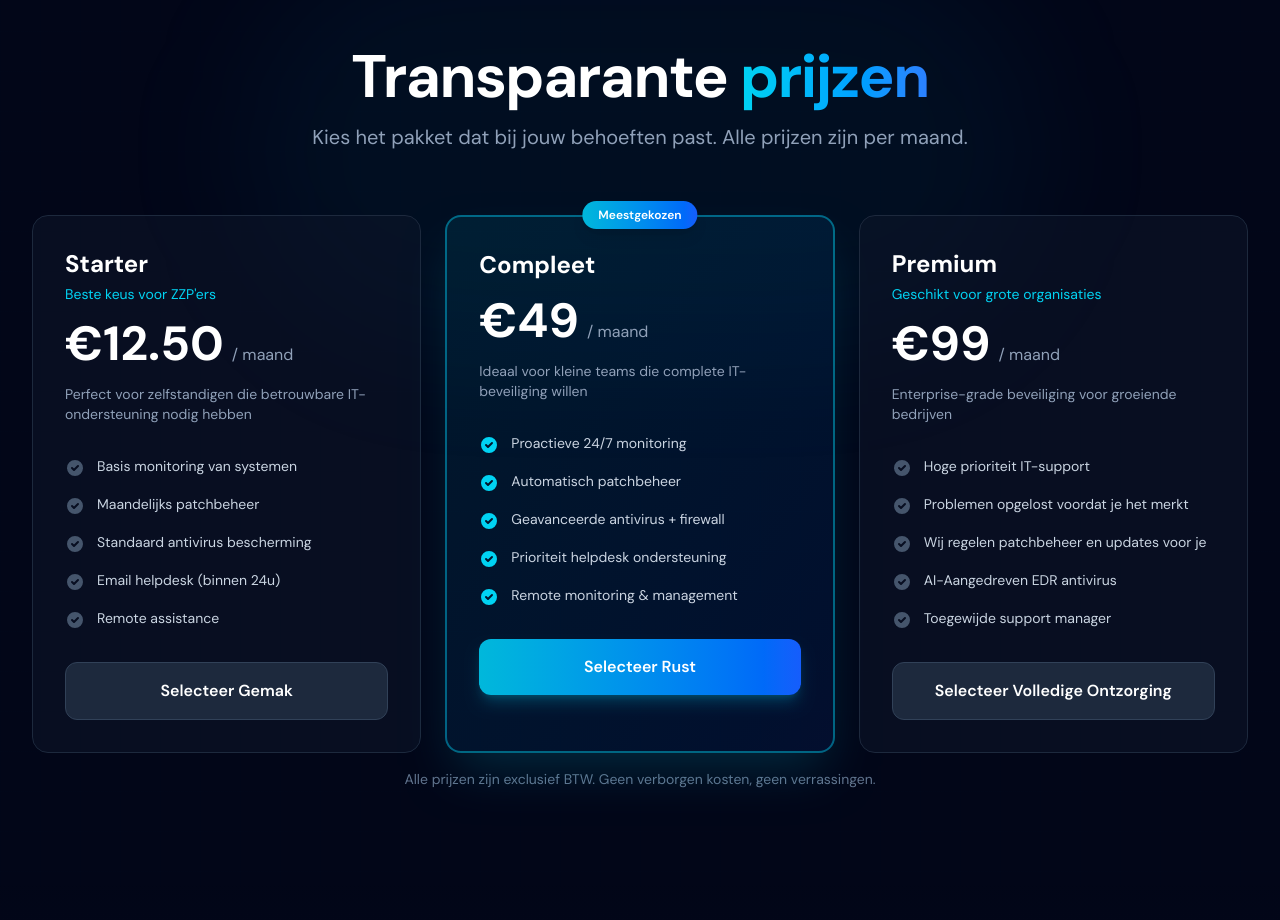
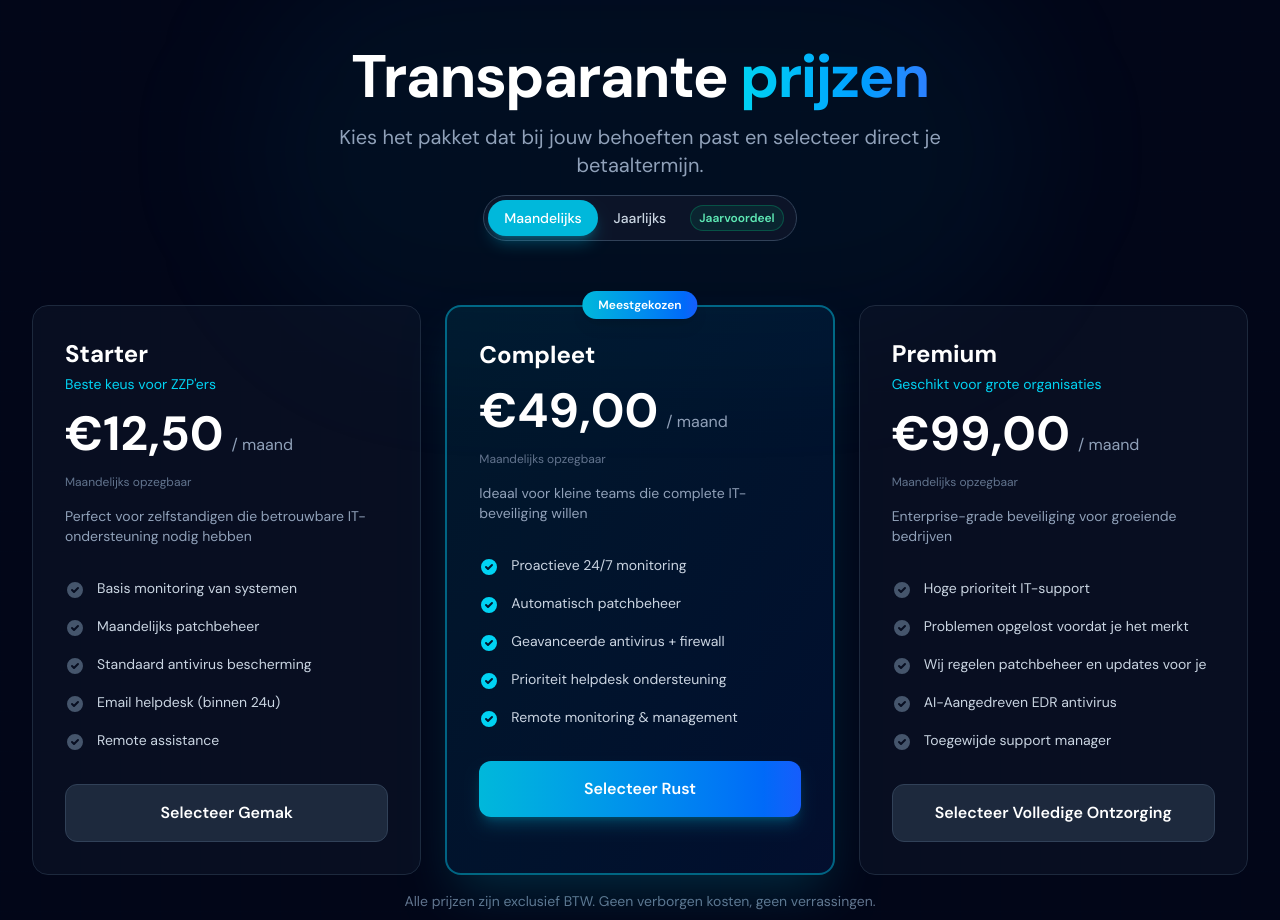
Before and after one commit to dice-pls7/yyit-demo, a Next.js app: page / in a window 1280 px wide. Shown: the part 3720-4640 px from the top of the page. Built offline with nearby package versions, Linux system fonts and the light colour scheme; no server answers.

Commit message:
Pricing heeft nu maandelijks en jaarlijkse SWITCH OPTIE EN ook nog aangegeven wat je bespaart EN wat het jaarlijks kost.

```diff
--- a/components/Pricing.tsx
+++ b/components/Pricing.tsx
@@ -2,22 +2,41 @@
 
 import { useState } from 'react';
 import posthog from 'posthog-js';
-
-type Plan = { name: string; buttonname: string; price: string; badge: string; description: string; features: string[]; highlighted: boolean };
+import PurchaseFormSteps from './PurchaseFormSteps';
+import type { BillingCycle, Plan } from './pricing-types';
 
 export default function Pricing() {
   const [loadingPlan, setLoadingPlan] = useState<string | null>(null);
   const [error, setError] = useState('');
+  const [billingCycle, setBillingCycle] = useState<BillingCycle>('monthly');
 
   const [selectedPlan, setSelectedPlan] = useState<Plan | null>(null);
-  const [customerName, setCustomerName] = useState('');
-  const [customerEmail, setCustomerEmail] = useState('');
+
+  const formatPrice = (price: number) =>
+    new Intl.NumberFormat('nl-NL', {
+      minimumFractionDigits: 2,
+      maximumFractionDigits: 2,
+    }).format(price);
+
+  const getAnnualPrice = (plan: Plan) => plan.yearlyMonthlyPrice * 12;
+  const getAnnualSavings = (plan: Plan) => (plan.monthlyPrice * 12) - getAnnualPrice(plan);
+  const getDisplayedMonthlyEquivalent = (plan: Plan) => {
+    if (billingCycle === 'monthly') return plan.monthlyPrice;
+    return plan.yearlyMonthlyPrice;
+  };
+
+  const getCheckoutAmount = (plan: Plan) => {
+    if (billingCycle === 'monthly') return plan.monthlyPrice;
+    return getAnnualPrice(plan);
+  };
 
   function openCheckoutForm(plan: Plan) {
-    posthog.capture('checkout_form_opened', { plan: plan.name, price: plan.price });
+    posthog.capture('checkout_form_opened', {
+      plan: plan.name,
+      billingCycle,
+      price: getCheckoutAmount(plan),
+    });
     setSelectedPlan(plan);
-    setCustomerName('');
-    setCustomerEmail('');
     setError('');
   }
 
@@ -25,17 +44,21 @@ export default function Pricing() {
     setSelectedPlan(null);
   }
 
-  async function handleFormSubmit(e: React.FormEvent) {
-    e.preventDefault();
+  async function handleFormSubmit() {
     if (!selectedPlan) return;
 
-    posthog.capture('checkout_form_submitted', { plan: selectedPlan.name, price: selectedPlan.price });
+    posthog.capture('checkout_form_submitted', {
+      plan: selectedPlan.name,
+      billingCycle,
+      price: getCheckoutAmount(selectedPlan),
+    });
 
     closeCheckoutForm();
     await handleCheckout(selectedPlan);
   }
 
-  async function handleCheckout(plan: { name: string; price: string; description: string }) {
+  async function handleCheckout(plan: Plan) {
+    const checkoutAmount = getCheckoutAmount(plan);
     setLoadingPlan(plan.name);
     setError('');
     try {
@@ -43,16 +66,20 @@ export default function Pricing() {
         method: 'POST',
         headers: { 'Content-Type': 'application/json' },
         body: JSON.stringify({
-          description: `YYIT ${plan.name} pakket`,
-          price: parseFloat(plan.price),
-          reference: `YYIT-${plan.name.toUpperCase()}-${Date.now()}`,
+          description: `YYIT ${plan.name} pakket (${billingCycle === 'monthly' ? 'maandelijks' : 'jaarlijks'})`,
+          price: checkoutAmount,
+          reference: `YYIT-${plan.name.toUpperCase()}-${billingCycle.toUpperCase()}-${Date.now()}`,
         }),
       });
       const data = await res.json();
       if (!res.ok || !data.redirectUrl) {
         setError(data.error ?? 'Betaling starten mislukt. Probeer het opnieuw.');
       } else {
-        posthog.capture('payment_link_opened', { plan: plan.name, price: plan.price }, { send_instantly: true });
+        posthog.capture(
+          'payment_link_opened',
+          { plan: plan.name, billingCycle, price: checkoutAmount },
+          { send_instantly: true }
+        );
         window.location.href = data.redirectUrl;
       }
     } catch {
@@ -66,7 +93,8 @@ export default function Pricing() {
     {
       name: 'Starter',
       buttonname: 'Gemak',
-      price: '12.50',
+      monthlyPrice: 12.5,
+      yearlyMonthlyPrice: 9.99,
       badge: 'Beste keus voor ZZP\'ers',
       description: 'Perfect voor zelfstandigen die betrouwbare IT-ondersteuning nodig hebben',
       features: [
@@ -81,7 +109,8 @@ export default function Pricing() {
     {
       name: 'Compleet',
       buttonname: 'Rust',
-      price: '49',
+      monthlyPrice: 49,
+      yearlyMonthlyPrice: 39.99,
       badge: 'Meestgekozen',
       description: 'Ideaal voor kleine teams die complete IT-beveiliging willen',
       features: [
@@ -96,7 +125,8 @@ export default function Pricing() {
     {
       name: 'Premium',
       buttonname: 'Volledige Ontzorging',
-      price: '99',
+      monthlyPrice: 99,
+      yearlyMonthlyPrice: 79.99,
       badge: 'Geschikt voor grote organisaties',
       description: 'Enterprise-grade beveiliging voor groeiende bedrijven',
       features: [
@@ -126,8 +156,38 @@ export default function Pricing() {
             </span>
           </h2>
           <p className="text-xl text-slate-400 max-w-2xl mx-auto">
-            Kies het pakket dat bij jouw behoeften past. Alle prijzen zijn per maand.
+            Kies het pakket dat bij jouw behoeften past en selecteer direct je betaaltermijn.
           </p>
+
+          <div className="inline-flex items-center p-1 rounded-full border border-slate-700 bg-slate-900/80">
+            <button
+              type="button"
+              onClick={() => setBillingCycle('monthly')}
+              className={`px-4 py-2 text-sm font-medium rounded-full transition-colors ${
+                billingCycle === 'monthly'
+                  ? 'bg-cyan-500 text-white shadow-lg shadow-cyan-500/30'
+                  : 'text-slate-300 hover:text-white'
+              }`}
+              aria-pressed={billingCycle === 'monthly'}
+            >
+              Maandelijks
+            </button>
+            <button
+              type="button"
+              onClick={() => setBillingCycle('yearly')}
+              className={`px-4 py-2 text-sm font-medium rounded-full transition-colors ${
+                billingCycle === 'yearly'
+                  ? 'bg-cyan-500 text-white shadow-lg shadow-cyan-500/30'
+                  : 'text-slate-300 hover:text-white'
+              }`}
+              aria-pressed={billingCycle === 'yearly'}
+            >
+              Jaarlijks
+            </button>
+            <span className="ml-2 mr-2 px-2 py-1 text-xs font-semibold text-emerald-300 bg-emerald-500/10 border border-emerald-500/30 rounded-full">
+              Jaarvoordeel
+            </span>
+          </div>
         </div>
 
         {/* Pricing Cards */}
@@ -159,9 +219,22 @@ export default function Pricing() {
                 </div>
 
                 <div className="flex items-baseline gap-2">
-                  <span className="text-5xl font-bold text-white">€{plan.price}</span>
+                  <span className="text-5xl font-bold text-white">€{formatPrice(getDisplayedMonthlyEquivalent(plan))}</span>
                   <span className="text-slate-400">/ maand</span>
                 </div>
+
+                {billingCycle === 'yearly' ? (
+                  <div className="space-y-1">
+                    <p className="text-xs text-emerald-300">
+                      Jaarlijks gefactureerd: €{formatPrice(getAnnualPrice(plan))} per jaar
+                    </p>
+                    <p className="text-xs text-emerald-200">
+                      U bespaart €{formatPrice(getAnnualSavings(plan))} per jaar
+                    </p>
+                  </div>
+                ) : (
+                  <p className="text-xs text-slate-500">Maandelijks opzegbaar</p>
+                )}
 
                 <p className="text-slate-400 text-sm">{plan.description}</p>
               </div>
@@ -215,67 +288,12 @@ export default function Pricing() {
 
       {/* Checkout Details Modal */}
       {selectedPlan && (
-        <div className="fixed inset-0 z-50 flex items-center justify-center bg-black/70 backdrop-blur-sm px-4">
-          <div className="relative w-full max-w-md rounded-2xl bg-slate-900 border border-slate-700 p-8 shadow-2xl">
-            <button
-              onClick={closeCheckoutForm}
-              className="absolute top-4 right-4 text-slate-400 hover:text-white transition-colors"
-              aria-label="Sluiten"
-            >
-              <svg className="w-5 h-5" fill="currentColor" viewBox="0 0 20 20">
-                <path fillRule="evenodd" d="M4.293 4.293a1 1 0 011.414 0L10 8.586l4.293-4.293a1 1 0 111.414 1.414L11.414 10l4.293 4.293a1 1 0 01-1.414 1.414L10 11.414l-4.293 4.293a1 1 0 01-1.414-1.414L8.586 10 4.293 5.707a1 1 0 010-1.414z" clipRule="evenodd" />
-              </svg>
-            </button>
-
-            <h3 className="text-xl font-bold text-white mb-1">Bijna klaar!</h3>
-            <p className="text-slate-400 text-sm mb-6">
-              Vul je gegevens in om door te gaan met het <span className="text-cyan-400 font-medium">{selectedPlan.name}</span> pakket (€{selectedPlan.price}/maand).
-            </p>
-
-            <form onSubmit={handleFormSubmit} className="space-y-4">
-              <div>
-                <label htmlFor="checkout-name" className="block text-sm font-medium text-slate-300 mb-1">
-                  Naam
-                </label>
-                <input
-                  id="checkout-name"
-                  type="text"
-                  autoComplete="name"
-                  name='fullname'
-                  required
-                  value={customerName}
-                  onChange={e => setCustomerName(e.target.value)}
-                  placeholder="Jan de Vries"
-                  className="w-full px-4 py-3 rounded-xl bg-slate-800 border border-slate-700 text-white placeholder-slate-500 text-sm focus:outline-none focus:border-cyan-500/60 focus:ring-1 focus:ring-cyan-500/30 transition-colors"
-                />
-              </div>
-
-              <div>
-                <label htmlFor="checkout-email" className="block text-sm font-medium text-slate-300 mb-1">
-                  E-mailadres
-                </label>
-                <input
-                  id="checkout-email"
-                  type="email"
-                  autoComplete="email"
-                  name='email'
-                  required
-                  value={customerEmail}
-                  onChange={e => setCustomerEmail(e.target.value)}
-                  placeholder="jouw@bedrijf.nl"
-                  className="w-full px-4 py-3 rounded-xl bg-slate-800 border border-slate-700 text-white placeholder-slate-500 text-sm focus:outline-none focus:border-cyan-500/60 focus:ring-1 focus:ring-cyan-500/30 transition-colors"
-                />
-              </div>
-
-              <button
-                type="submit"
-                className="w-full py-3 rounded-xl font-semibold bg-gradient-to-r from-cyan-500 to-blue-600 text-white hover:from-cyan-400 hover:to-blue-500 shadow-lg shadow-cyan-500/25 transition-all duration-300"
-              >
-                Doorgaan naar betaling
-              </button>
-            </form>
-          </div>
-        </div>
+        <PurchaseFormSteps
+          plan={selectedPlan}
+          billingCycle={billingCycle}
+          onClose={closeCheckoutForm}
+          onSubmit={handleFormSubmit}
+        />
       )}
     </section>
   );
```
